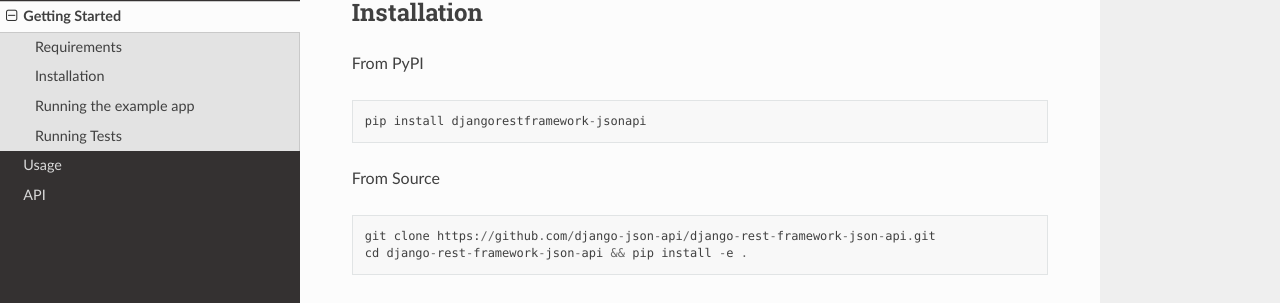
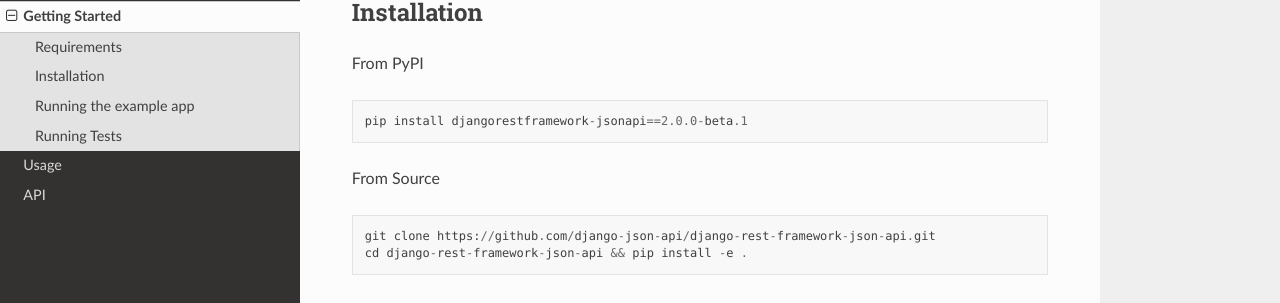
Before and after one commit to django-json-api/django-rest-framework-json-api, a Sphinx documentation site: the page built from docs/getting-started.md, in a window 1280 px wide and 900 px high, scrolled down 1041 px. Shown: the part 146-449 px from the top of the window. Built offline with Sphinx 7.4.7 and the Read the Docs theme 2.0.0, drawn with Linux system fonts in a browser that asks for light colours.

Commit message:
Include version number in pip example to close #191

```diff
--- a/README.rst
+++ b/README.rst
@@ -80,7 +80,7 @@
 
 ::
 
-    $ pip install djangorestframework-jsonapi
+    $ pip install djangorestframework-jsonapi==2.0.0-beta.1
 
 
 From Source
--- a/docs/getting-started.md
+++ b/docs/getting-started.md
@@ -59,7 +59,7 @@
 
 From PyPI
 
-    pip install djangorestframework-jsonapi
+    pip install djangorestframework-jsonapi==2.0.0-beta.1
 
 From Source
 
```
